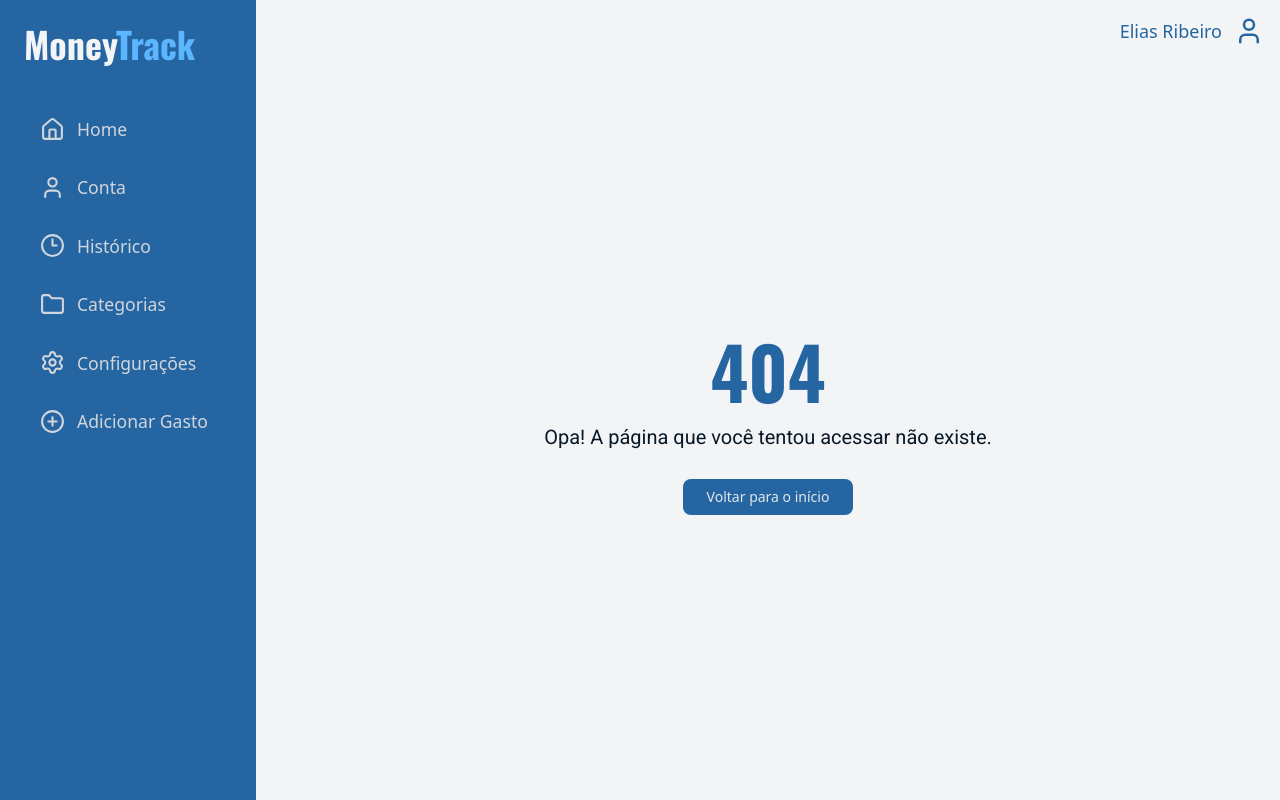
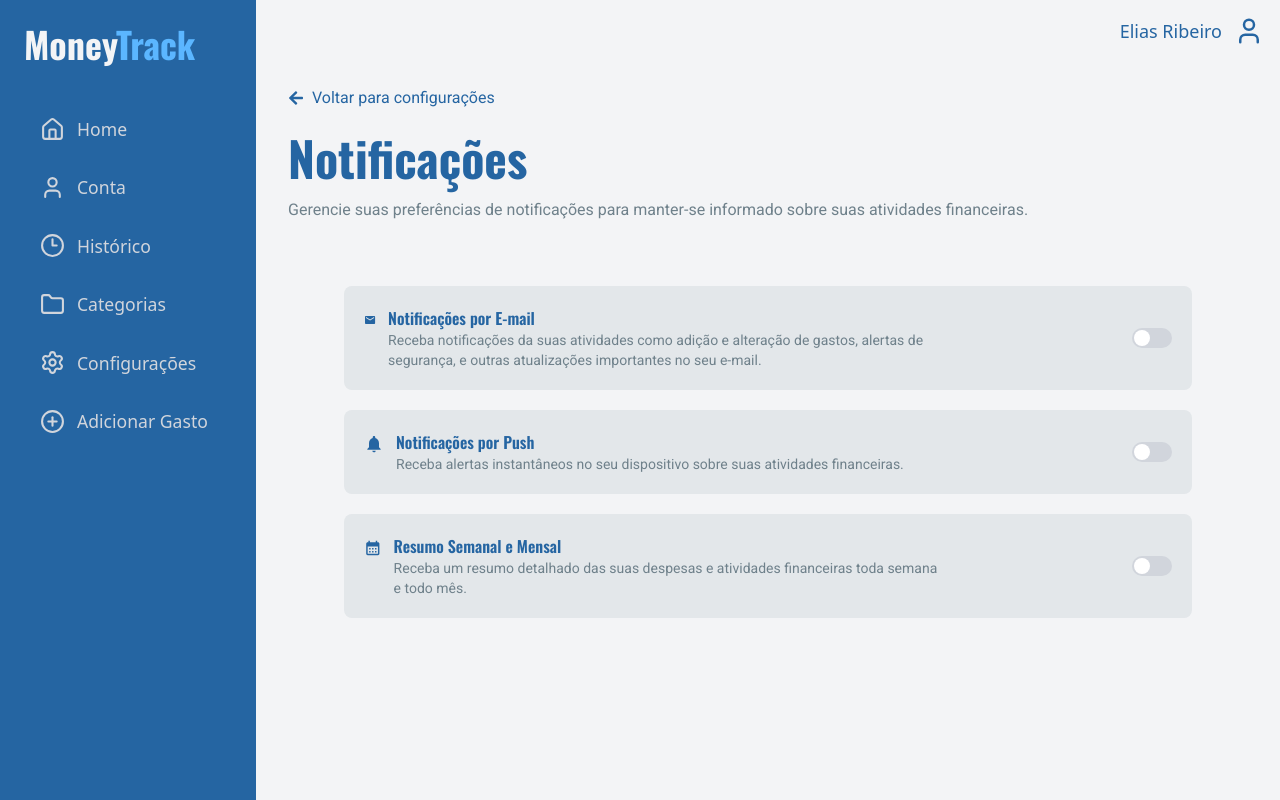
Before and after one commit to Elias700/MoneyTrack, a React (Vite) app: page /AccountNotifications in a window 1280 px wide. Before the commit this address had no page. Built offline with nearby package versions, Linux system fonts and the light colour scheme; a web font is replaced by a local one.

Commit message:
feat (AccountNotifications): creation of the account notifications component

```diff
--- /dev/null
+++ b/src/pages/Account/AccountNotifications/AccountNotifications.tsx
@@ -0,0 +1,151 @@
+import { FaArrowLeft } from "react-icons/fa";
+import { MdCalendarMonth, MdEmail, MdNotifications } from "react-icons/md";
+import { InputToggle } from "../../../components/UI/Inputs";
+
+export function AccountNotifications() {
+    return (
+        <main>
+            <div
+                className="
+                    flex
+                    items-center
+                    gap-2
+                    pb-6
+                "
+            >
+                <FaArrowLeft className="text-(--color-primary-300)" />
+                <a
+                    href="/settings"
+                    className="text-(--color-primary-300) hover:underline"
+                >
+                    Voltar para configurações
+                </a>
+            </div>
+
+            <h1
+                className="
+                    text-5xl
+                    font-bold
+                    text-(--color-primary-300)
+                    mb-4
+                "
+            >
+                Notificações
+            </h1>
+
+            <p className="text-(--color-desabled) mb-10 max-w-3xl">
+                Gerencie suas preferências de notificações para manter-se informado
+                sobre suas atividades financeiras.
+            </p>
+
+            <section
+                className="
+                    p-6
+                    space-y-5
+                    w-full
+                    max-w-full
+                    lg:max-w-3xl
+                    xl:max-w-4xl
+                    mx-auto
+                "
+            >
+
+                <div
+                    className="
+                        flex
+                        items-center
+                        justify-between
+                        bg-(--color-neutral-200)
+                        rounded-lg
+                        p-5
+                    "
+                >
+                    <div
+                        className="
+                            flex
+                            gap-3
+                            max-w-xl
+                        "
+                    >
+                        <MdEmail className="text-(--color-primary-300) text-xl mt-1" />
+                        <div>
+                            <h2
+                                className="
+                                    font-semibold
+                                    text-(--color-primary-300)
+                                "
+                            >
+                                Notificações por E-mail
+                            </h2>
+                            <p className="text-sm text-(--color-desabled)">
+                                Receba notificações da suas atividades como adição e alteração de
+                                gastos, alertas de segurança, e outras atualizações importantes
+                                no seu e-mail.
+                            </p>
+                        </div>
+                    </div>
+
+                    <InputToggle />
+                </div>
+
+                <div
+                    className="
+                        flex
+                        items-center
+                        justify-between
+                        bg-(--color-neutral-200)
+                        rounded-lg
+                        p-5
+                    "
+                >
+                    <div
+                        className="
+                            flex
+                            gap-3
+                            max-w-xl
+                        "
+                    >
+                        <MdNotifications className="text-(--color-primary-300) text-xl mt-1" />
+                        <div>
+                            <h2 className="font-semibold text-(--color-primary-300)">
+                                Notificações por Push
+                            </h2>
+                            <p className="text-sm text-(--color-desabled)">
+                                Receba alertas instantâneos no seu dispositivo sobre suas
+                                atividades financeiras.
+                            </p>
+                        </div>
+                    </div>
+
+                    <InputToggle />
+                </div>
+
+                <div
+                    className="
+                        flex
+                        items-center
+                        justify-between
+                        bg-(--color-neutral-200)
+                        rounded-lg
+                        p-5
+                    "
+                >
+                    <div className="flex gap-3 max-w-xl">
+                        <MdCalendarMonth className="text-(--color-primary-300) text-xl mt-1" />
+                        <div>
+                            <h2 className="font-semibold text-(--color-primary-300)">
+                                Resumo Semanal e Mensal
+                            </h2>
+                            <p className="text-sm text-(--color-desabled)">
+                                Receba um resumo detalhado das suas despesas e atividades
+                                financeiras toda semana e todo mês.
+                            </p>
+                        </div>
+                    </div>
+
+                    <InputToggle />
+                </div>
+            </section>
+        </main>
+    )
+};
```
Also changed, not shown: src/routes/AppRoutes.tsx (+6 -1 lines).
